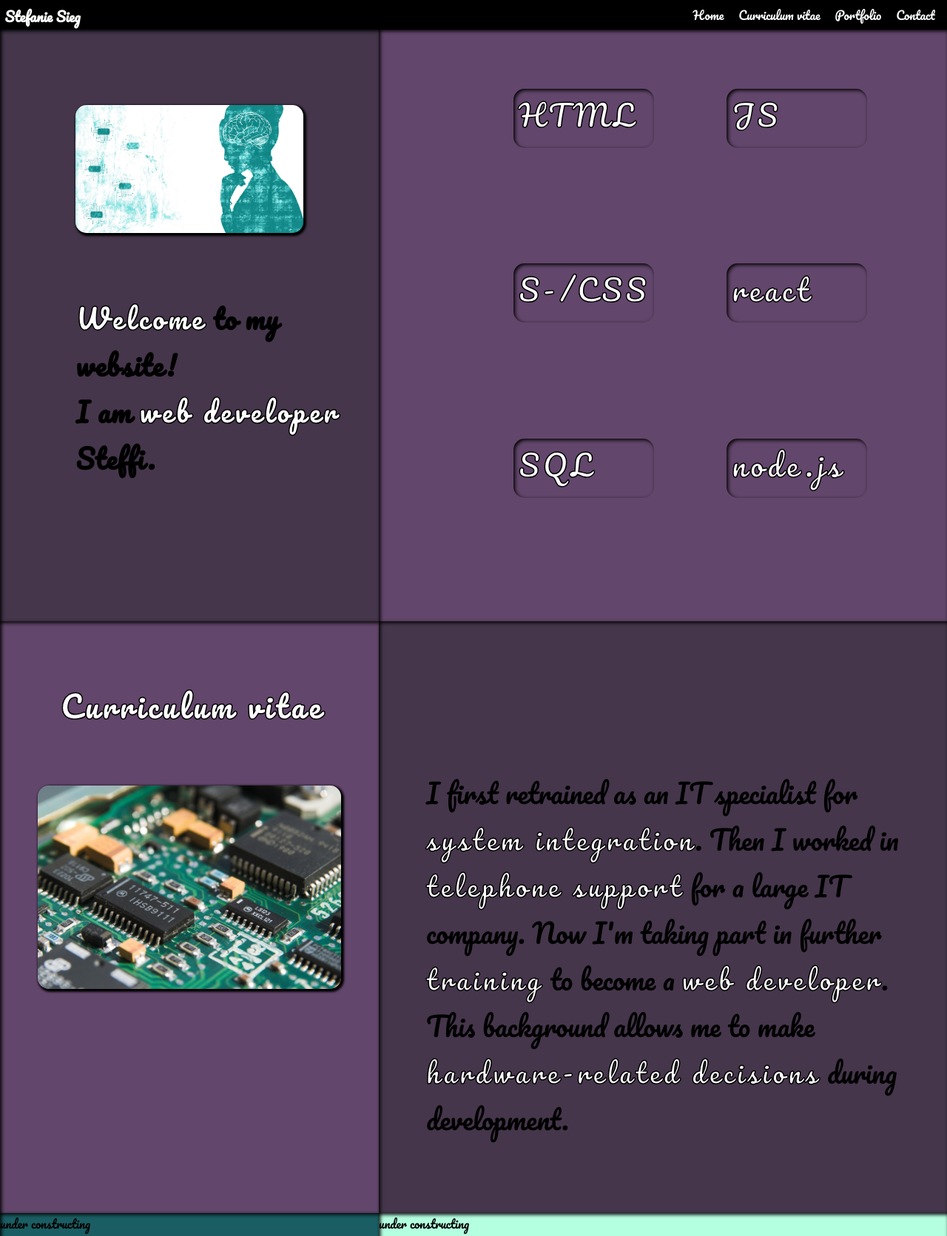
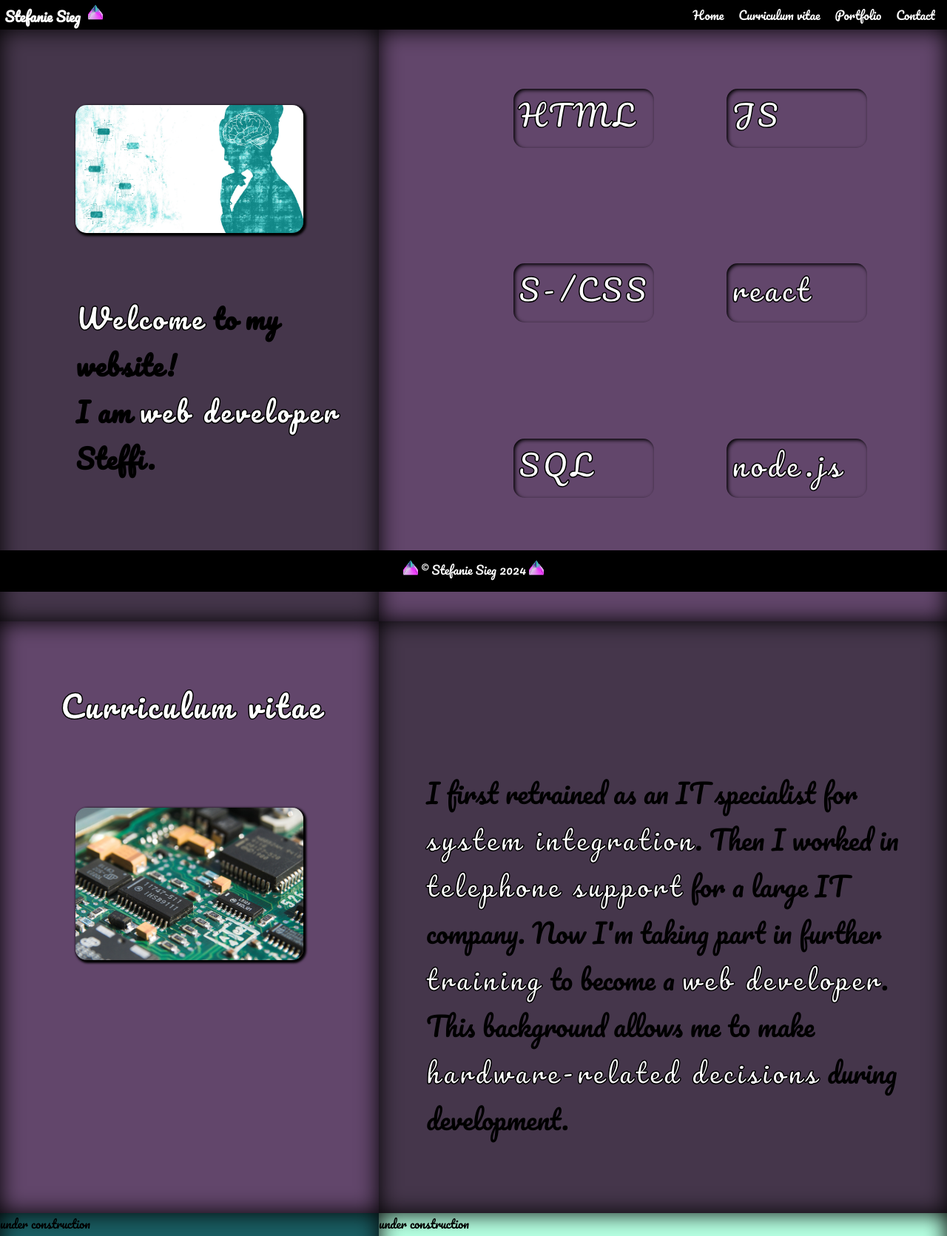
Before and after one commit to steffi-si/portfolio, a website: page index.html in a window 1280 px wide. Shown: the top 1671 px of the page at 74% size. Drawn offline with Linux system fonts and the light colour scheme.

Commit message:
pushe Zwischenstand

```diff
--- a/index.html
+++ b/index.html
@@ -9,16 +9,17 @@
 
 <body>
     <header class="header-section">
+        <div class="header-section--left">
             <h3 class="header-section__logo">Stefanie Sieg</h3>
-        <!-- <div class="header-section__pyramid-loader">
+            <div class="header-section__pyramid-loader">
                 <div class="header-section__pyramid-wrapper">
                 <span class="side side1"></span>
                 <span class="side side2"></span>
                 <span class="side side3"></span>
                 <span class="side side4"></span>
-              <span class="shadow"></span>
                 </div>
-          </div> -->
+            </div>
+        </div>
         <nav class="header-section__nav">
             <ul class="header-section__nav-list">
                 <li class="header-section__nav-list-item">
@@ -39,13 +40,13 @@
 
     <main>
         <section class="about-section" id="about-section">
-            <div class="about-section__wrapper1">
+            <div class="about-section__wrapper1 section-wrapper">
                 <img class="about-section__image" src="./media/digital-woman.jpg" alt="Digital woman">
                 <h1 class="about-section__heading"><span class="highlighted-text">Welcome</span> to my website!
                     <br>
                 I am <span class="highlighted-text">web developer</span> Steffi.</h1>
             </div>
-            <d class="about-section__wrapper2">
+            <d class="about-section__wrapper2 section-wrapper">
                 <div class="tile tile1">
                     <p class="technologies">HTML</p>
                 </div>
@@ -68,11 +69,11 @@
         </section>
 
         <section class="cv-section" id="cv-section">
-            <div class="cv-section__wrapper1">
+            <div class="cv-section__wrapper1 section-wrapper">
                 <h2 class="cv-section__heading">Curriculum vitae</h2>
                 <img class="cv-section__image" src="./media/chips.jpg" alt="Computer chips">
             </div>
-            <div class="cv-section__wrapper2">
+            <div class="cv-section__wrapper2 section-wrapper">
                 <div class="cv-section__text-wrapper">
                     <p class="cv-section__text">
                         I first retrained as an IT specialist for <span class="highlighted-text">system integration</span>. Then I worked in <span class="highlighted-text">telephone support</span> for a large IT company.
@@ -84,21 +85,21 @@
         </section>
 
         <section class="project-section" id="project-section">
-            <div class="project-section__wrapper1">
-                <p>under constructing</p>
+            <div class="project-section__wrapper1 section-wrapper">
+                <p>under construction</p>
             </div>
-            <div class="project-section__wrapper2">
-                <p>under constructing</p>
+            <div class="project-section__wrapper2 section-wrapper">
+                <p>under construction</p>
             </div>
         </section>
 
         <section class="contact-section" id="contact-section">
-            <div class="contact-section__wrapper1">
+            <div class="contact-section__wrapper1 section-wrapper">
                 <h2 class="contact-section__heading">Let's get in contact!</h2>
                 <p class="contact-section__note">Please <span class="highlighted-text--contact">fill</span> in <span class="highlighted-text--contact">all</span> fields!</p>
-                <img class="contact-section__image" src="./media/surfed-too-long.jpg" alt="Surfed too long">
+                <img class="contact-section__image" src="./media/too-much-internet.jpg" alt="Surfed too long">
             </div>
-            <div class="contact-section__wrapper2">
+            <div class="contact-section__wrapper2 section-wrapper">
                 <form action="" method="POST" class="contact-section__form">
                     <div class="contact-section__detail-wrapper">
                         <p class="contact-section__text">Please choose <span class="highlighted-text--contact">your gender</span>:</p>
@@ -128,14 +129,30 @@
                         <textarea name="message" id="message" cols="30" rows="10" placeholder="Your message" required></textarea>
                     </div>
 
-                    <button class="contact-section__form-button" type="submit">Submit!</button>
+                    <button class="contact-section__form-button">Submit!</button>
                 </form>
             </div>
         </section>
     </main>
 
     <footer class="footer-section">
+        <div class="footer-section__pyramid-loader">
+            <div class="footer-section__pyramid-wrapper">
+            <span class="side side1"></span>
+            <span class="side side2"></span>
+            <span class="side side3"></span>
+            <span class="side side4"></span>
+            </div>
+        </div>
         &copy; Stefanie Sieg 2024
+        <div class="footer-section__pyramid-loader">
+            <div class="footer-section__pyramid-wrapper">
+            <span class="side side1"></span>
+            <span class="side side2"></span>
+            <span class="side side3"></span>
+            <span class="side side4"></span>
+            </div>
+        </div>
     </footer>
 </body>
 </html>
--- a/styles/about-section.scss
+++ b/styles/about-section.scss
@@ -13,7 +13,6 @@
     grid-template-rows: repeat(3, 1fr);
     padding-left: 15%;
     padding-top: 7%;
-    box-shadow: 2px 2px 5px black inset;
 }
 
 .tile1 {
@@ -49,7 +48,6 @@
 .about-section__wrapper1 {
     width: 40%;
     background-color: $color-one;
-    box-shadow: 2px 2px 5px black inset;
 }
 
 .about-section__image {
--- a/styles/contact-section.scss
+++ b/styles/contact-section.scss
@@ -2,19 +2,18 @@
     height: 100vh;
     width: 100%;
     display: flex;
+    margin-bottom: 3.2%;
 }
 
 .contact-section__wrapper1 {
     width: 40%;
     background-color: $color-four;
     text-align: center;
-    box-shadow: 2px 2px 5px black inset;
 }
 
 .contact-section__wrapper2 {
     width: 60%;
     background-color: $color-three;
-    box-shadow: 2px 2px 5px black inset;
 }
 
 .contact-section__image {
@@ -39,14 +38,6 @@
     padding: 1.5% 0 1.5% 5%;
 }
 
-.contact-section__form-button {
-    margin: 2% 2% 2% 5%;
-    padding: 0.5% 1.5%;
-    letter-spacing: 1px;
-    border-style: none;
-    border-radius: 15px;
-}
-
 .contact-section__text, .contact-section__note {
     font-size: 22px;
     letter-spacing: 1px;
@@ -59,9 +50,41 @@ input:active, textarea:active {
 input, textarea {
     border-style: none;
     border-radius: 15px;
-    padding: 0.1%;
+    padding: 0.5%;
 }
 
 input[type=text], input[type=email] {
     width: 27%;
 }
+
+.contact-section__form-button {
+    margin: 2% 2% 2% 5%;
+    padding: 0.5% 1.5%;
+    letter-spacing: 1px;
+    border-style: none;
+    border-radius: 15px;
+    background-color: $color-four;
+    color: black;
+}
+
+input[type=text]:focus, input[type=textarea]:focus {
+    animation: rotateShadow 2s infinite linear;
+}
+
+@keyframes rotateShadow {
+    0% {
+      box-shadow: -2px -2px 0px 0px $color-two, 2px 2px 0px 0px $color-four;
+    }
+    25% {
+      box-shadow: -2px 2px 0px 0px $color-two, 2px -2px 0px 0px $color-four;
+    }
+    50% {
+      box-shadow: 2px 2px 0px 0px $color-two, -2px -2px 0px 0px $color-four;
+    }
+    75% {
+      box-shadow: 2px -2px 0px 0px $color-two, -2px 2px 0px 0px $color-four;
+    }
+    100% {
+      box-shadow: -2px -2px 0px 0px $color-two, 2px 2px 0px 0px $color-four;
+    }
+}
--- a/styles/cv-section.scss
+++ b/styles/cv-section.scss
@@ -7,13 +7,11 @@
 .cv-section__wrapper1 {
     width: 40%;
     background-color: $color-two;
-    box-shadow: 2px 2px 5px black inset;
 }
 
 .cv-section__wrapper2 {
     width: 60%;
     background-color: $color-one;
-    box-shadow: 2px 2px 5px black inset;
 }
 
 .cv-section__heading {
@@ -34,9 +32,9 @@
 }
 
 .cv-section__image {
-    width: 80%;
-    margin-top: 9vh;
-    margin-left: 4vw;
+    width: 60%;
+    margin-top: 20%;
+    margin-left: 20%;
     border-radius: 15px;
     box-shadow: 2px 2px 3px 2px black;
 }
--- a/styles/footer-section.scss
+++ b/styles/footer-section.scss
@@ -4,4 +4,63 @@
     color: white;
     height: 7vh;
     padding-top: 12px;
+    position: fixed;
+    bottom: 0;
+    width: 100%;
 }
+
+.footer-section__pyramid-loader {
+    position: relative;
+    width: 20px;
+    height: 20px;
+    display: inline-block;
+    transform-style: preserve-3d;
+    transform: rotateX(-20deg);
+}
+
+.footer-section__pyramid-wrapper {
+    position: relative;
+    width: 100%;
+    height: 100%;
+    transform-style: preserve-3d;
+    animation: spin 4s linear infinite;
+}
+
+@keyframes spin {
+    100% {
+      transform: rotateY(360deg);
+    }
+}
+
+.footer-section__pyramid-loader .footer-section__pyramid-wrapper .side {
+    width: 20px;
+    height: 20px;
+    position: absolute;
+    top: 0;
+    left: 0;
+    right: 0;
+    bottom: 0;
+    margin: auto;
+    transform-origin: center top;
+    clip-path: polygon(50% 0%, 0% 100%, 100% 100%);
+}
+
+.footer-section__pyramid-loader .footer-section__pyramid-wrapper .side1 {
+    transform: rotateZ(-30deg) rotateY(90deg);
+    background: conic-gradient( #2BDEAC, #F028FD, #D8CCE6, #2F2585);
+}
+
+.footer-section__pyramid-loader .footer-section__pyramid-wrapper .side2 {
+    transform: rotateZ(30deg) rotateY(90deg);
+    background: conic-gradient( #2F2585, #D8CCE6, #F028FD, #2BDEAC);
+}
+
+.footer-section__pyramid-loader .footer-section__pyramid-wrapper .side3 {
+    transform: rotateX(30deg);
+    background: conic-gradient( #2F2585, #D8CCE6, #F028FD, #2BDEAC);
+}
+
+.footer-section__pyramid-loader .footer-section__pyramid-wrapper .side4 {
+    transform: rotateX(-30deg);
+    background: conic-gradient( #2BDEAC, #F028FD, #D8CCE6, #2F2585);
+}
--- a/styles/header-section.scss
+++ b/styles/header-section.scss
@@ -31,11 +31,16 @@
 // ---------------------------------------
 .header-section__pyramid-loader {
     position: relative;
-    width: 300px;
-    height: 300px;
+    width: 20px;
+    height: 20px;
     display: block;
     transform-style: preserve-3d;
     transform: rotateX(-20deg);
+    margin-left: 10px;
+  }
+
+  .header-section--left {
+    display: flex;
   }
 
   .header-section__pyramid-wrapper {
@@ -53,8 +58,8 @@
   }
 
   .header-section__pyramid-loader .header-section__pyramid-wrapper .side {
-    width: 70px;
-    height: 70px;
+    width: 20px;
+    height: 20px;
     position: absolute;
     top: 0;
     left: 0;
@@ -84,17 +89,3 @@
     transform: rotateX(-30deg);
     background: conic-gradient( #2BDEAC, #F028FD, #D8CCE6, #2F2585);
   }
-
-  .header-section__pyramid-loader .header-section__pyramid-wrapper .shadow {
-    width: 60px;
-    height: 60px;
-    background: #8B5AD5;
-    position: absolute;
-    top: 0;
-    left: 0;
-    right: 0;
-    bottom: 0;
-    margin: auto;
-    transform: rotateX(90deg) translateZ(-40px);
-    filter: blur(12px);
-  }
--- a/styles/main.scss
+++ b/styles/main.scss
@@ -44,3 +44,8 @@ $color-five: #d0a5c0;
     letter-spacing: 2px;
     font-size: 24px;
 }
+
+.section-wrapper {
+    box-shadow: 0px 0px 30px black inset;
+    // border: 1px solid black;
+}
--- a/styles/project-section.scss
+++ b/styles/project-section.scss
@@ -7,11 +7,9 @@
 .project-section__wrapper1 {
     width: 40%;
     background-color: $color-three;
-    box-shadow: 2px 2px 5px black inset;
 }
 
 .project-section__wrapper2 {
     width: 60%;
     background-color: $color-four;
-    box-shadow: 2px 2px 5px black inset;
 }
```
Also changed, not shown: main.css, 1 other file. Lines whose indentation alone changed are shown as unchanged.
